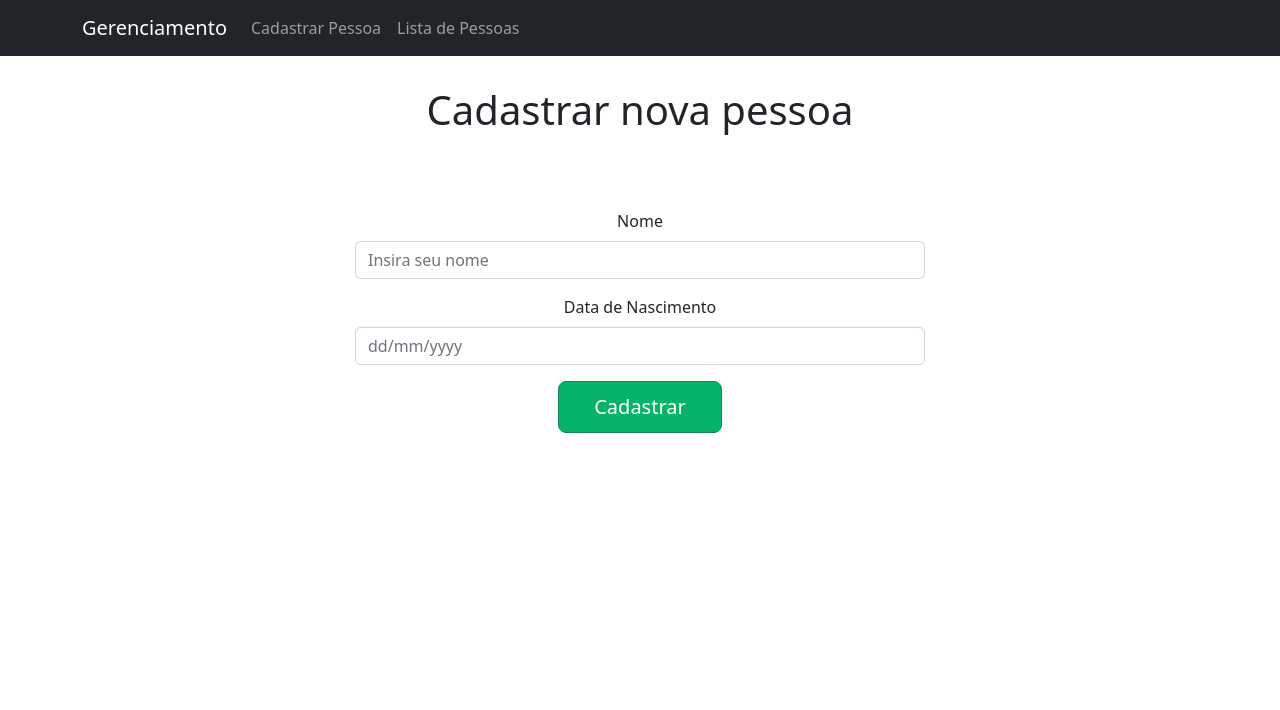
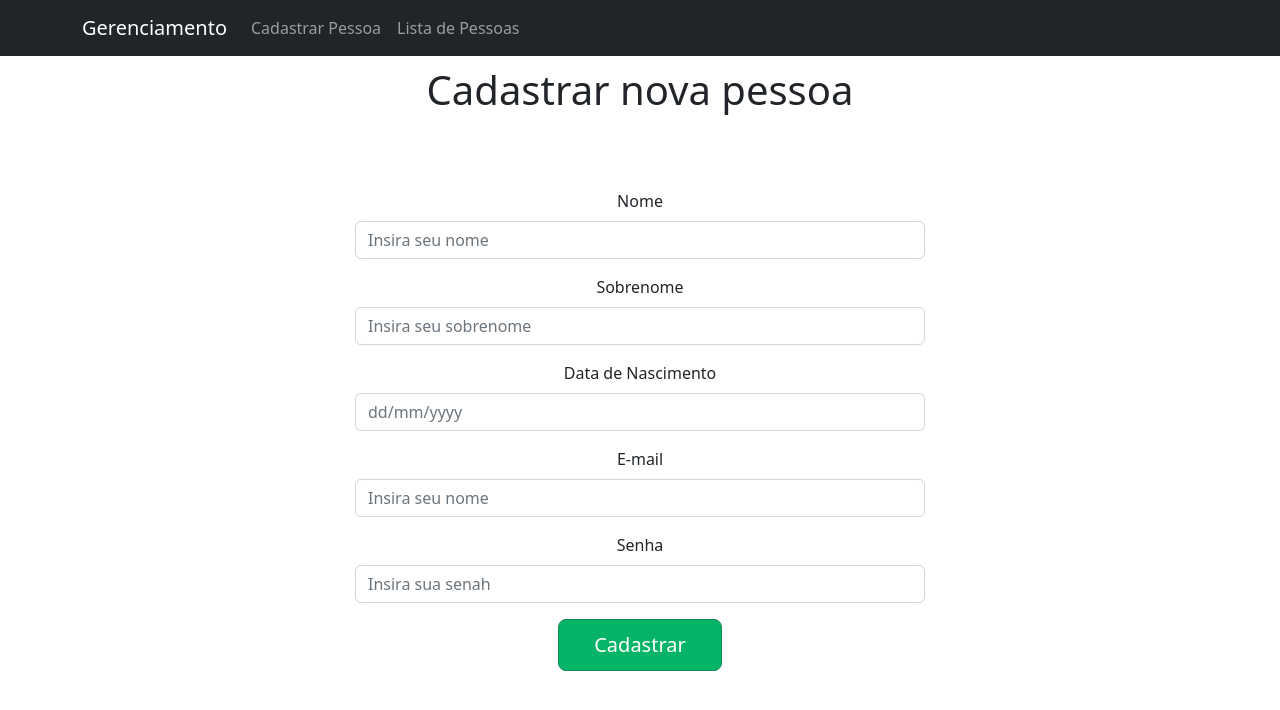
Before and after one commit to phdfreitas/api-gerenciamento-de-pessoas, a React (Create React App) app in the folder frontend/: page /cadastrarPessoa in a window 1280 px wide. Shown: the top 710 px of the page. Built offline with nearby package versions, Linux system fonts and the light colour scheme.

Commit message:
Adicionando mais informações para Pessoa

```diff
--- a/frontend/src/App.css
+++ b/frontend/src/App.css
@@ -1,4 +1,4 @@
-#titulo-cadastro{
+h1{
   text-align: center;
   padding: 10px;
   margin: 20px;
--- a/frontend/src/components/NavbarComponent.js
+++ b/frontend/src/components/NavbarComponent.js
@@ -1,16 +1,13 @@
-import { Link } from "react-router-dom"
-
 import Container from 'react-bootstrap/Container';
 import Nav from 'react-bootstrap/Nav';
 import Navbar from 'react-bootstrap/Navbar';
-import NavDropdown from 'react-bootstrap/NavDropdown';
 
 const NavbarComponent = () => {
   return (
     <div>
       <Navbar bg="dark" variant="dark">
         <Container>
-          <Navbar.Brand>Gerenciamento</Navbar.Brand>
+          <Navbar.Brand href="/">Gerenciamento</Navbar.Brand>
           <Nav className="me-auto">
             <Nav.Link href="/cadastrarPessoa">Cadastrar Pessoa</Nav.Link>
             <Nav.Link href="/listaPessoas">Lista de Pessoas</Nav.Link>
--- a/frontend/src/pages/AtualizarDados.js
+++ b/frontend/src/pages/AtualizarDados.js
@@ -1,9 +1,10 @@
+import Button from 'react-bootstrap/Button';
+import Form from 'react-bootstrap/Form';
+
 import { useState } from "react"
 
 import { useParams } from "react-router-dom"
 import { useEffect } from "react"
-
-import { redirect } from "react-router-dom"
 
 const AtualizarDados = () => {
 
@@ -49,31 +50,36 @@ const AtualizarDados = () => {
 
   return (
     <div>
-        <form onSubmit={handleSubmit}>
-            <label>
-                    Nome:
-                    <input
+        <h1 id='titulo-cadastro'>Atualizar dados</h1>
+
+        <div id="form-cadastro">
+            <Form onSubmit={handleSubmit}>
+                <Form.Group className="mb-3" controlId="formBasicNome">
+                    <Form.Label>Nome</Form.Label>
+                    <Form.Control
                         type="text"
                         name="nome"
-                        id="nome"
                         value={nome}
                         onChange={(e) => setNome(e.target.value)}
-                    />
-                </label>
+                        placeholder="Insira seu nome" />
+                </Form.Group>
 
-                <label>
-                    Data de Nascimento:
-                    <input
+                <Form.Group className="mb-3" controlId="formBasicDataDeNascimento">
+                    <Form.Label>Data de Nascimento</Form.Label>
+                    <Form.Control
                         type="text"
-                        name="nascimento"
-                        id="nascimento"
+                        name="dataDeNascimento"
                         value={dataDeNascimento}
                         onChange={(e) => setDataDeNascimento(e.target.value)}
+                        placeholder="dd/mm/yyyy"
                     />
-                </label>
+                </Form.Group>
 
-                <input type="submit" value="Atualizar" onClick={() => {return redirect("/listaPessoas")}}/>
-            </form>
+                <Button id='btn-cadastro' size='lg' variant="success" type="submit">
+                    Atualizar dados
+                </Button>
+            </Form>
+        </div>
     </div>
   )
 }
--- a/frontend/src/pages/CadastraPessoa.js
+++ b/frontend/src/pages/CadastraPessoa.js
@@ -8,8 +8,10 @@ const url = 'http://localhost:8080/pessoas/cadastrarNova'
 const CadastraPessoa = () => {
 
     const [nome, setNome] = useState("")
+    const [sobrenome, setSobrenome] = useState("")
+    const [email, setEmail] = useState("")
     const [dataDeNascimento, setDataDeNascimento] = useState("")
-
+    const [senha, setSenha] = useState("")
 
     const handleSubmit = async (e) => {
 
@@ -17,7 +19,10 @@ const CadastraPessoa = () => {
 
         const pessoa = {
             nome,
-            dataDeNascimento
+            sobrenome,
+            dataDeNascimento,
+            email,
+            senha
         }
 
         await fetch(url, {
@@ -47,6 +52,16 @@ const CadastraPessoa = () => {
                     placeholder="Insira seu nome" />
             </Form.Group>
 
+            <Form.Group className="mb-3" controlId="formBasicSobrenome">
+                <Form.Label>Sobrenome</Form.Label>
+                <Form.Control
+                    type="text"
+                    name="sobrenome"
+                    value={sobrenome}
+                    onChange={(e) => setSobrenome(e.target.value)}
+                    placeholder="Insira seu sobrenome" />
+            </Form.Group>
+
             <Form.Group className="mb-3" controlId="formBasicDataDeNascimento">
                 <Form.Label>Data de Nascimento</Form.Label>
                 <Form.Control
@@ -56,6 +71,26 @@ const CadastraPessoa = () => {
                     onChange={(e) => setDataDeNascimento(e.target.value)}
                     placeholder="dd/mm/yyyy"
                 />
+            </Form.Group>
+
+            <Form.Group className="mb-3" controlId="formBasicEmail">
+                <Form.Label>E-mail</Form.Label>
+                <Form.Control
+                    type="email"
+                    name="email"
+                    value={email}
+                    onChange={(e) => setEmail(e.target.value)}
+                    placeholder="Insira seu nome" />
+            </Form.Group>
+
+            <Form.Group className="mb-3" controlId="formBasicSenha">
+                <Form.Label>Senha</Form.Label>
+                <Form.Control
+                    type="password"
+                    name="senha"
+                    value={senha}
+                    onChange={(e) => setSenha(e.target.value)}
+                    placeholder="Insira sua senah" />
             </Form.Group>
 
             <Button id='btn-cadastro' size='lg' variant="success" type="submit">
--- a/frontend/src/pages/ListaPessoas.js
+++ b/frontend/src/pages/ListaPessoas.js
@@ -19,6 +19,8 @@ const ListaPessoas = () => {
                 <tr>
                 <th>#</th>
                 <th>Nome</th>
+                <th>Sobrenome</th>
+                <th>Email</th>
                 <th>Data de Nascimento</th>
                 <th>Mais informações</th>
                 </tr>
@@ -28,9 +30,11 @@ const ListaPessoas = () => {
                     <tr key={pessoa.id}>
                         <td>{pessoa.id}</td>
                         <td>{pessoa.nome}</td>
+                        <td>{pessoa.sobrenome}</td>
+                        <td>{pessoa.email}</td>
                         <td>{pessoa.dataDeNascimento}</td>
                         <td>
-                            <Link to={`/consultar/${pessoa.id}`}>Consultar dados</Link>
+                            <Link to={`/consultar/${pessoa.id}`}>Consultar Endereços</Link>
                         </td>
                     </tr>
 
```
